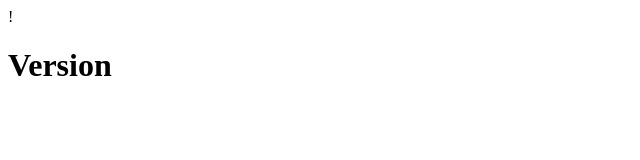
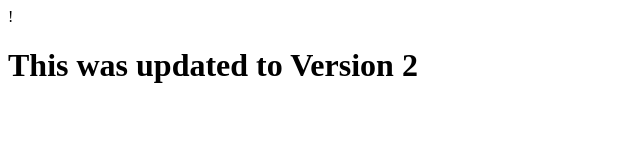
Before and after one commit to Ganeshs-2002/github, a plain HTML site: page index.html in a window 1280 px wide. Shown: the whole page, without its empty margins (0-640 px from the left). Drawn offline with Linux system fonts and the light colour scheme.

Commit message:
version 2

```diff
--- a/index.html
+++ b/index.html
@@ -4,6 +4,6 @@
       <title>Github</title>
 </head>
 <body>
-<h1>Version</h1>
+<h1>This was updated to Version 2</h1>
 </body>
 </html>
```
